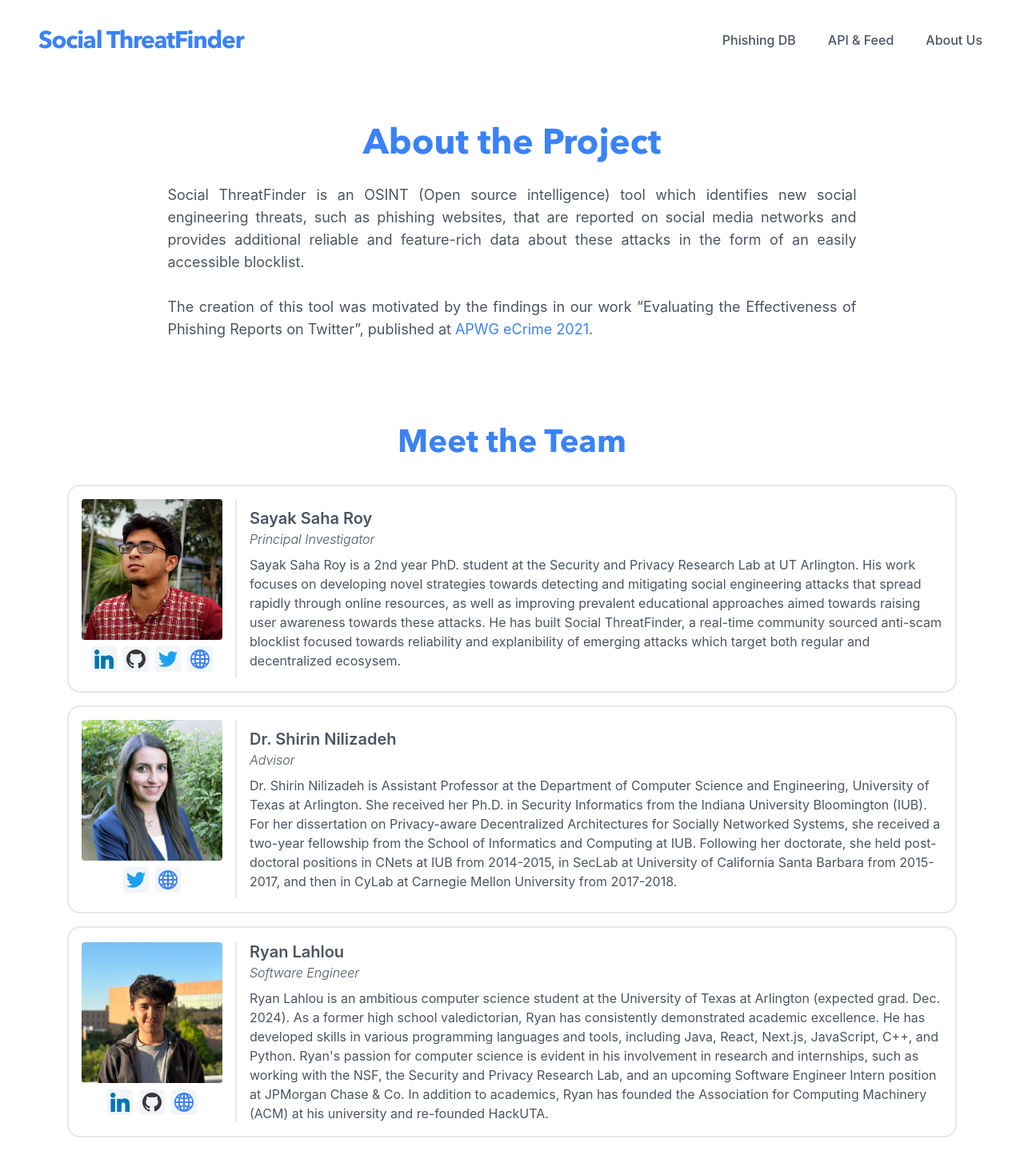
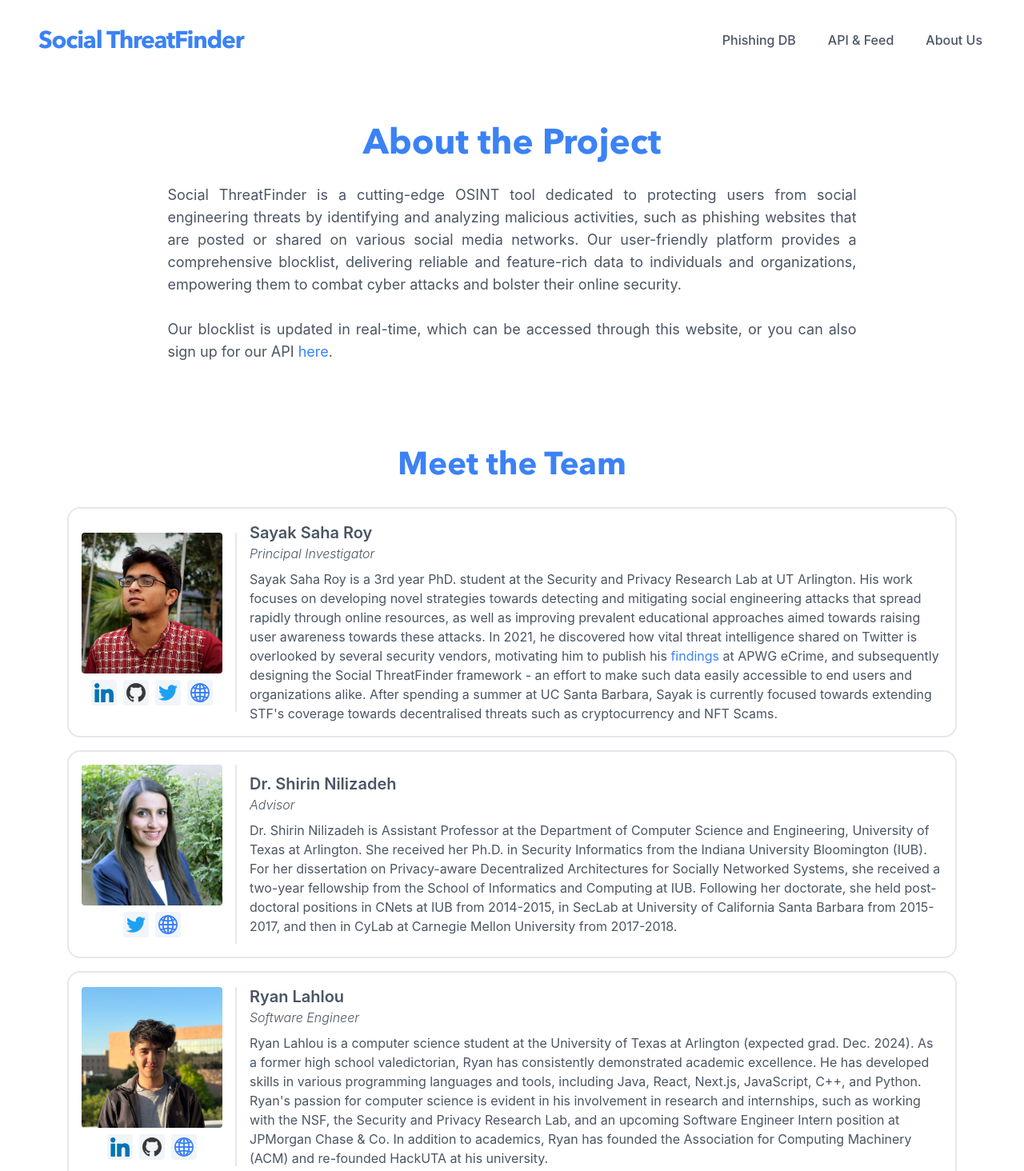
Before and after one commit to UTA-SPRLab/stf-site, a Next.js app in the folder client/: page /about in a window 1280 px wide. Shown: the top 1464 px of the page at 80% size. Built offline with nearby package versions, Linux system fonts and the light colour scheme; no server answers.

Commit message:
updated team info

```diff
--- a/client/components/AboutUs.js
+++ b/client/components/AboutUs.js
@@ -12,21 +12,23 @@
 						About the Project
 					</h1>
 					<p className="mb-4 xl:w-5/6 text-gray-600 text-lg text-justify">
-						Social ThreatFinder is an OSINT (Open source intelligence) tool which
-						identifies new social engineering threats, such as phishing websites, that
-						are reported on social media networks and provides additional reliable and
-						feature-rich data about these attacks in the form of an easily accessible
-						blocklist.
+						Social ThreatFinder is a cutting-edge OSINT tool dedicated to protecting
+						users from social engineering threats by identifying and analyzing malicious
+						activities, such as phishing websites that are posted or shared on various
+						social media networks. Our user-friendly platform provides a comprehensive
+						blocklist, delivering reliable and feature-rich data to individuals and
+						organizations, empowering them to combat cyber attacks and bolster their
+						online security.
 						<br />
 						<br />
-						The creation of this tool was motivated by the findings in our work
-						“Evaluating the Effectiveness of Phishing Reports on Twitter”, published at{" "}
+						Our blocklist is updated in real-time, which can be accessed through this
+						website, or you can also sign up for our API{" "}
 						<a
 							className="text-blue-500"
 							href="https://ieeexplore.ieee.org/abstract/document/9738786?casa_token=FjAIF57PrIUAAAAA:timEgDLq87uH-jxlNFpAbrDjAxesCbdHV3Rg05ywazIEAkLi0Bb_JVNAfhNAOR0RrczqTwk3M_Y"
 							target="_blank"
 						>
-							APWG eCrime 2021
+							here
 						</a>
 						.
 					</p>
--- a/client/components/Main.js
+++ b/client/components/Main.js
@@ -1,7 +1,6 @@
 import React from "react";
 
 export default function Main() {
-
 	return (
 		<section className="text-gray-600 body-font">
 			<div className="max-w-7.5xl mx-auto flex px-5 py-24 md:flex-row flex-col items-center">
@@ -10,7 +9,9 @@
 						Next Generation Phishing Detection and Protection
 					</h1>
 					<p className="mb-4 xl:w-3/4 text-gray-600 text-lg text-justify">
-						ThreatFinder is a real-time community sourced anti-scam blocklist focused towards reliability and explanibility of emerging attacks which target both regular and decentralized ecosysem
+						ThreatFinder is a real-time community sourced anti-scam blocklist focused
+						towards reliability and explanibility of emerging attacks which target both
+						regular and decentralized ecosysem
 					</p>
 					<div className="flex justify-center gap-5">
 						<a
@@ -18,6 +19,12 @@
 							href="/db"
 						>
 							<span className="justify-center">Phishing DB</span>
+						</a>
+						<a
+							className="inline-flex items-center px-5 py-3 mt-2 font-medium text-white transition duration-150 ease-in-out transform bg-transparent border rounded-lg bg-blue-500 hover:bg-blue-600"
+							href="https://sprlab.uta.edu/"
+						>
+							<span className="justify-center">Request API Key</span>
 						</a>
 						<button
 							className="inline-flex flex-col items-center px-5 py-3 mt-2 font-medium text-white transition duration-150 ease-in-out transform bg-transparent border rounded-lg bg-gray-400 hover:text-gray-200" // When reintrudcing, replace with: bg-blue-500 hover:bg-blue-600
@@ -27,28 +34,27 @@
 							<span className="justify-center">Scam Reports</span>
 							<span className="justify-center text-xs">(Coming Soon)</span>
 						</button>
-						<button
+						{/* <button
 							className="inline-flex flex-col items-center px-5 py-3 mt-2 font-medium text-white transition duration-150 ease-in-out transform bg-transparent border rounded-lg bg-gray-400 hover:text-gray-200" // When reintrudcing, replace with: bg-blue-500 hover:bg-blue-600
 							href="map"
 							disabled
 						>
 							<span className="justify-center">Threat Map</span>
 							<span className="justify-center text-xs">(Coming Soon)</span>
-						</button>
+						</button> */}
 					</div>
 				</div>
 				<div className="xl:mr-44 sm:mr-0 sm:mb-28 mb-0 lg:mb-0 mr-48 hidden sm:flex">
-					<img
-						className="w-120"
-						alt="Display Mockup"
-						src="/images/MacMockup.png"
-					></img>
+					<img className="w-120" alt="Display Mockup" src="/images/MacMockup.png"></img>
 				</div>
 			</div>
 			<section className="mx-auto">
 				<div className="container px-5 mx-auto lg:px-24 ">
 					<div className="flex flex-col items-center w-full mb-4 text-left lg:text-center">
-						<h1 className="mb-8 text-3xl Avenir font-semibold text-gray-600" id="partners">
+						<h1
+							className="mb-8 text-3xl Avenir font-semibold text-gray-600"
+							id="partners"
+						>
 							Our partners
 						</h1>
 					</div>
--- a/client/components/Team.js
+++ b/client/components/Team.js
@@ -214,14 +214,26 @@
 						Principal Investigator
 					</p>
 					<p className="md:text-left text-justify">
-						Sayak Saha Roy is a 2nd year PhD. student at the Security and Privacy
+						Sayak Saha Roy is a 3rd year PhD. student at the Security and Privacy
 						Research Lab at UT Arlington. His work focuses on developing novel
 						strategies towards detecting and mitigating social engineering attacks that
 						spread rapidly through online resources, as well as improving prevalent
 						educational approaches aimed towards raising user awareness towards these
-						attacks. He has built Social ThreatFinder, a real-time community sourced
-						anti-scam blocklist focused towards reliability and explanibility of
-						emerging attacks which target both regular and decentralized ecosysem.
+						attacks. In 2021, he discovered how vital threat intelligence shared on
+						Twitter is overlooked by several security vendors, motivating him to publish
+						his{" "}
+						<a
+							className="text-blue-500 italics"
+							href="https://bit.ly/41ThrWc"
+							target="_blank"
+						>
+							 findings
+						</a> at APWG eCrime, and
+						subsequently designing the Social ThreatFinder framework - an effort to make
+						such data easily accessible to end users and organizations alike. After
+						spending a summer at UC Santa Barbara, Sayak is currently focused towards
+						extending STF's coverage towards decentralised threats such as
+						cryptocurrency and NFT Scams.
 					</p>
 				</div>
 			</div>
@@ -300,16 +312,16 @@
 						Software Engineer
 					</p>
 					<p className="md:text-left text-justify">
-						Ryan Lahlou is an ambitious computer science student at the University of
-						Texas at Arlington (expected grad. Dec. 2024). As a former high
-						school valedictorian, Ryan has consistently demonstrated academic
-						excellence. He has developed skills in various programming languages and
-						tools, including Java, React, Next.js, JavaScript, C++, and Python. Ryan's
-						passion for computer science is evident in his involvement in research and
-						internships, such as working with the NSF, the
-						Security and Privacy Research Lab, and an upcoming Software Engineer Intern
-						position at JPMorgan Chase & Co. In addition to academics, Ryan has founded the Association for Computing Machinery (ACM) at his university
-						and re-founded HackUTA.
+						Ryan Lahlou is a computer science student at the University of
+						Texas at Arlington (expected grad. Dec. 2024). As a former high school
+						valedictorian, Ryan has consistently demonstrated academic excellence. He
+						has developed skills in various programming languages and tools, including
+						Java, React, Next.js, JavaScript, C++, and Python. Ryan's passion for
+						computer science is evident in his involvement in research and internships,
+						such as working with the NSF, the Security and Privacy Research Lab, and an
+						upcoming Software Engineer Intern position at JPMorgan Chase & Co. In
+						addition to academics, Ryan has founded the Association for Computing
+						Machinery (ACM) and re-founded HackUTA at his university.
 					</p>
 				</div>
 			</div>
```
